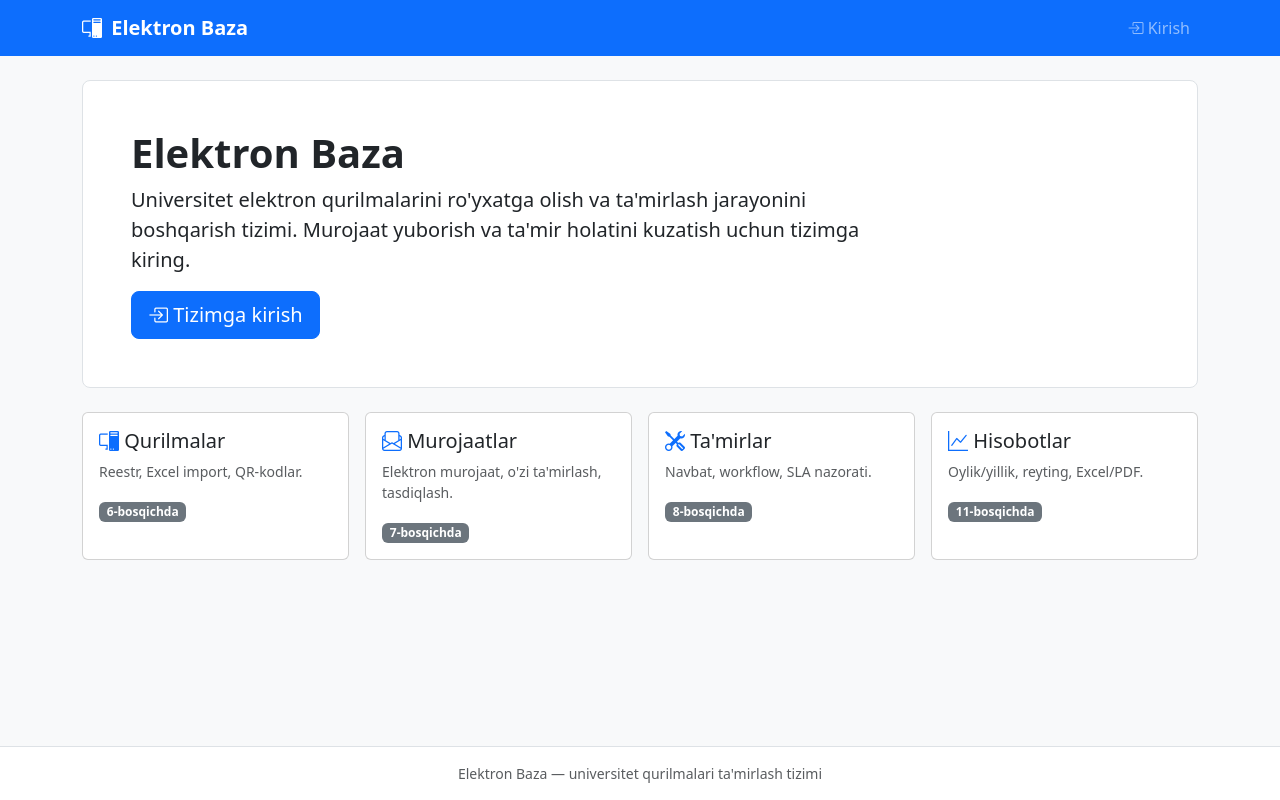
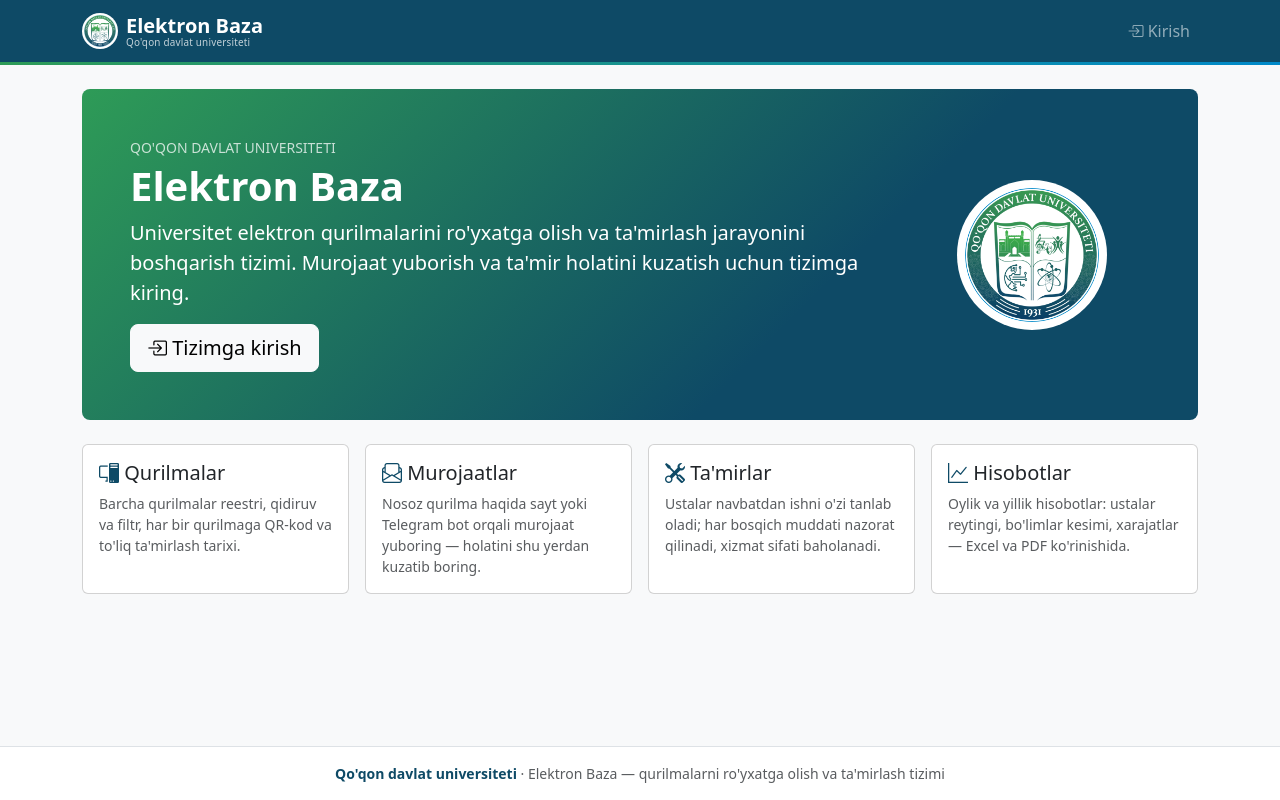
Before and after one commit to hfazliddin98/elektron_baza, a Django app: page / in a window 1280 px wide. Run offline with Django 5.2, Linux system fonts and the light colour scheme.

Commit message:
Universitet brend ranglari va logotipi
- kokandsu.uz saytidan Qoqon davlat universiteti logotipi olindi (static/img/logo.png)
- Rang palitrasi logotipdan: yashil #2E9B57, navy #0E4A66, kok #0089C9
- Bootstrap CSS ozgaruvchilari brend ranglariga moslandi (primary, success, info,
  havolalar, tugmalar)
- Navbar: navy fon + logotip va yashil-kok gradient chiziq
- Kirish sahifasi va bosh sahifada logotip, hero gradient logotip ranglarida
- Favicon, PDF hisobot sarlavhasida logotip va brend ranglari
- Chart.js diagrammalari brend ranglarida

Tuzatilgan xato: diagramma malumoti ikki marta JSON ga oralib qolgani uchun
sahifadagi barcha diagrammalar bosh chiqardi (json_script filtri lugat kutadi).
Xato qaytmasligi uchun test qoshildi.

Bosh sahifadagi N-bosqichda belgilar modul tavsiflari bilan almashtirildi.

Co-Authored-By: Claude Fable 5 <noreply@anthropic.com>

```diff
--- a/static/css/style.css
+++ b/static/css/style.css
@@ -1,18 +1,160 @@
-/* Elektron Baza — umumiy uslublar */
+/* Elektron Baza — Qo'qon davlat universiteti brend ranglari.
+   Ranglar logotipdan olingan (static/img/logo.png):
+   yashil #2E9B57 — logotipning yuqori qismi
+   navy   #0E4A66 — logotipning pastki qismi
+   ko'k   #0089C9 — tashqi halqa */
 
-.navbar-brand i {
-    margin-right: 0.25rem;
+:root {
+    --qdu-yashil: #2e9b57;
+    --qdu-yashil-600: #268049;
+    --qdu-yashil-700: #1f6b3d;
+    --qdu-navy: #0e4a66;
+    --qdu-navy-600: #0b3b52;
+    --qdu-navy-700: #093244;
+    --qdu-kok: #0089c9;
+    --qdu-kok-600: #0072a8;
+
+    /* Bootstrap o'zgaruvchilarini brend ranglariga moslash */
+    --bs-primary: var(--qdu-navy);
+    --bs-primary-rgb: 14, 74, 102;
+    --bs-success: var(--qdu-yashil);
+    --bs-success-rgb: 46, 155, 87;
+    --bs-info: var(--qdu-kok);
+    --bs-info-rgb: 0, 137, 201;
+
+    --bs-link-color: var(--qdu-navy);
+    --bs-link-color-rgb: 14, 74, 102;
+    --bs-link-hover-color: var(--qdu-kok);
+    --bs-link-hover-color-rgb: 0, 137, 201;
+    --bs-focus-ring-color: rgba(14, 74, 102, 0.25);
 }
+
+/* --- Tugmalar (Bootstrap 5.3 da tugma ranglari alohida o'zgaruvchilarda) --- */
+
+.btn-primary {
+    --bs-btn-bg: var(--qdu-navy);
+    --bs-btn-border-color: var(--qdu-navy);
+    --bs-btn-hover-bg: var(--qdu-navy-600);
+    --bs-btn-hover-border-color: var(--qdu-navy-600);
+    --bs-btn-active-bg: var(--qdu-navy-700);
+    --bs-btn-active-border-color: var(--qdu-navy-700);
+    --bs-btn-disabled-bg: var(--qdu-navy);
+    --bs-btn-disabled-border-color: var(--qdu-navy);
+    --bs-btn-focus-shadow-rgb: 14, 74, 102;
+}
+
+.btn-outline-primary {
+    --bs-btn-color: var(--qdu-navy);
+    --bs-btn-border-color: var(--qdu-navy);
+    --bs-btn-hover-bg: var(--qdu-navy);
+    --bs-btn-hover-border-color: var(--qdu-navy);
+    --bs-btn-active-bg: var(--qdu-navy-600);
+    --bs-btn-active-border-color: var(--qdu-navy-600);
+    --bs-btn-disabled-color: var(--qdu-navy);
+    --bs-btn-disabled-border-color: var(--qdu-navy);
+    --bs-btn-focus-shadow-rgb: 14, 74, 102;
+}
+
+.btn-success {
+    --bs-btn-bg: var(--qdu-yashil);
+    --bs-btn-border-color: var(--qdu-yashil);
+    --bs-btn-hover-bg: var(--qdu-yashil-600);
+    --bs-btn-hover-border-color: var(--qdu-yashil-600);
+    --bs-btn-active-bg: var(--qdu-yashil-700);
+    --bs-btn-active-border-color: var(--qdu-yashil-700);
+    --bs-btn-disabled-bg: var(--qdu-yashil);
+    --bs-btn-disabled-border-color: var(--qdu-yashil);
+    --bs-btn-focus-shadow-rgb: 46, 155, 87;
+}
+
+.btn-outline-success {
+    --bs-btn-color: var(--qdu-yashil-600);
+    --bs-btn-border-color: var(--qdu-yashil);
+    --bs-btn-hover-bg: var(--qdu-yashil);
+    --bs-btn-hover-border-color: var(--qdu-yashil);
+    --bs-btn-active-bg: var(--qdu-yashil-600);
+    --bs-btn-active-border-color: var(--qdu-yashil-600);
+    --bs-btn-focus-shadow-rgb: 46, 155, 87;
+}
+
+/* --- Navbar: navy fon va logotip rangidagi gradient chiziq --- */
+
+.navbar.bg-primary {
+    background-color: var(--qdu-navy) !important;
+    border-bottom: 3px solid transparent;
+    border-image: linear-gradient(90deg, var(--qdu-yashil), var(--qdu-kok)) 1;
+}
+
+.navbar-brand {
+    display: flex;
+    align-items: center;
+    gap: 0.5rem;
+}
+
+.brand-logo {
+    width: 36px;
+    height: 36px;
+    background: #fff;
+    border-radius: 50%;
+    padding: 2px;
+    object-fit: contain;
+    flex-shrink: 0;
+}
+
+.brand-nomi {
+    line-height: 1.1;
+}
+
+.brand-nomi small {
+    display: block;
+    font-size: 0.62rem;
+    font-weight: 400;
+    opacity: 0.75;
+    letter-spacing: 0.02em;
+}
+
+.navbar-dark .nav-link.active {
+    border-bottom: 2px solid var(--qdu-yashil);
+}
+
+/* --- Kartalar va sarlavhalar --- */
 
 .card {
     transition: box-shadow 0.15s ease-in-out;
 }
 
 .card:hover {
-    box-shadow: 0 0.25rem 0.75rem rgba(0, 0, 0, 0.08);
+    box-shadow: 0 0.25rem 0.75rem rgba(14, 74, 102, 0.12);
 }
 
-/* QR yorliqlarni chop etish */
+.table > thead.table-light th {
+    color: var(--qdu-navy);
+}
+
+/* Kirish sahifasidagi logotip */
+.kirish-logo {
+    width: 96px;
+    height: 96px;
+    object-fit: contain;
+}
+
+/* Bosh sahifadagi salomlashuv bo'limi */
+.hero {
+    background: linear-gradient(135deg, var(--qdu-yashil) 0%, var(--qdu-navy) 65%);
+    color: #fff;
+}
+
+.hero code {
+    color: #d7f0e2;
+}
+
+footer .footer-brend {
+    color: var(--qdu-navy);
+    font-weight: 600;
+}
+
+/* --- QR yorliqlarni chop etish --- */
+
 @media print {
     .navbar,
     footer,
--- a/templates/base.html
+++ b/templates/base.html
@@ -5,6 +5,7 @@
     <meta charset="UTF-8">
     <meta name="viewport" content="width=device-width, initial-scale=1">
     <title>{% block title %}Elektron Baza{% endblock %}</title>
+    <link rel="icon" href="{% static 'img/logo.png' %}" type="image/png">
     <link href="https://cdn.jsdelivr.net/npm/bootstrap@5.3.3/dist/css/bootstrap.min.css" rel="stylesheet">
     <link href="https://cdn.jsdelivr.net/npm/bootstrap-icons@1.11.3/font/bootstrap-icons.min.css" rel="stylesheet">
     <link href="{% static 'css/style.css' %}" rel="stylesheet">
@@ -14,7 +15,11 @@
 <nav class="navbar navbar-expand-lg navbar-dark bg-primary">
     <div class="container">
         <a class="navbar-brand fw-bold" href="{% url 'home' %}">
-            <i class="bi bi-pc-display"></i> Elektron Baza
+            <img src="{% static 'img/logo.png' %}" alt="Qo'qon davlat universiteti" class="brand-logo">
+            <span class="brand-nomi">
+                Elektron Baza
+                <small>Qo'qon davlat universiteti</small>
+            </span>
         </a>
         <button class="navbar-toggler" type="button" data-bs-toggle="collapse" data-bs-target="#navbarMenu">
             <span class="navbar-toggler-icon"></span>
@@ -153,7 +158,8 @@
 
 <footer class="py-3 bg-white border-top">
     <div class="container text-center text-muted small">
-        Elektron Baza — universitet qurilmalari ta'mirlash tizimi
+        <span class="footer-brend">Qo'qon davlat universiteti</span> ·
+        Elektron Baza — qurilmalarni ro'yxatga olish va ta'mirlash tizimi
     </div>
 </footer>
 
--- a/templates/home.html
+++ b/templates/home.html
@@ -1,17 +1,27 @@
 {% extends 'base.html' %}
+{% load static %}
 
 {% block title %}Bosh sahifa — Elektron Baza{% endblock %}
 
 {% block content %}
-<div class="p-4 p-md-5 mb-4 rounded-3 bg-white border">
+<div class="p-4 p-md-5 mb-4 rounded-3 hero">
+    <div class="row align-items-center">
+        <div class="col-md-9">
+            <p class="text-uppercase small mb-1 opacity-75">Qo'qon davlat universiteti</p>
             <h1 class="display-6 fw-bold">Elektron Baza</h1>
-    <p class="col-md-9 lead">
+            <p class="lead">
                 Universitet elektron qurilmalarini ro'yxatga olish va ta'mirlash jarayonini
                 boshqarish tizimi. Murojaat yuborish va ta'mir holatini kuzatish uchun tizimga kiring.
             </p>
-    <a href="{% url 'login' %}" class="btn btn-primary btn-lg">
+            <a href="{% url 'login' %}" class="btn btn-light btn-lg">
                 <i class="bi bi-box-arrow-in-right"></i> Tizimga kirish
             </a>
+        </div>
+        <div class="col-md-3 text-center d-none d-md-block">
+            <img src="{% static 'img/logo.png' %}" alt="Qo'qon davlat universiteti"
+                 class="img-fluid bg-white rounded-circle p-2" style="max-width: 150px;">
+        </div>
+    </div>
 </div>
 
 <div class="row g-3">
@@ -19,8 +29,10 @@
         <div class="card h-100">
             <div class="card-body">
                 <h5 class="card-title"><i class="bi bi-pc-display text-primary"></i> Qurilmalar</h5>
-                <p class="card-text small text-muted">Reestr, Excel import, QR-kodlar.</p>
-                <span class="badge text-bg-secondary">6-bosqichda</span>
+                <p class="card-text small text-muted mb-0">
+                    Barcha qurilmalar reestri, qidiruv va filtr, har bir qurilmaga QR-kod
+                    va to'liq ta'mirlash tarixi.
+                </p>
             </div>
         </div>
     </div>
@@ -28,8 +40,10 @@
         <div class="card h-100">
             <div class="card-body">
                 <h5 class="card-title"><i class="bi bi-envelope-paper text-primary"></i> Murojaatlar</h5>
-                <p class="card-text small text-muted">Elektron murojaat, o'zi ta'mirlash, tasdiqlash.</p>
-                <span class="badge text-bg-secondary">7-bosqichda</span>
+                <p class="card-text small text-muted mb-0">
+                    Nosoz qurilma haqida sayt yoki Telegram bot orqali murojaat yuboring —
+                    holatini shu yerdan kuzatib boring.
+                </p>
             </div>
         </div>
     </div>
@@ -37,8 +51,10 @@
         <div class="card h-100">
             <div class="card-body">
                 <h5 class="card-title"><i class="bi bi-tools text-primary"></i> Ta'mirlar</h5>
-                <p class="card-text small text-muted">Navbat, workflow, SLA nazorati.</p>
-                <span class="badge text-bg-secondary">8-bosqichda</span>
+                <p class="card-text small text-muted mb-0">
+                    Ustalar navbatdan ishni o'zi tanlab oladi; har bosqich muddati
+                    nazorat qilinadi, xizmat sifati baholanadi.
+                </p>
             </div>
         </div>
     </div>
@@ -46,8 +62,10 @@
         <div class="card h-100">
             <div class="card-body">
                 <h5 class="card-title"><i class="bi bi-graph-up text-primary"></i> Hisobotlar</h5>
-                <p class="card-text small text-muted">Oylik/yillik, reyting, Excel/PDF.</p>
-                <span class="badge text-bg-secondary">11-bosqichda</span>
+                <p class="card-text small text-muted mb-0">
+                    Oylik va yillik hisobotlar: ustalar reytingi, bo'limlar kesimi,
+                    xarajatlar — Excel va PDF ko'rinishida.
+                </p>
             </div>
         </div>
     </div>
--- a/templates/reports/hisobot.html
+++ b/templates/reports/hisobot.html
@@ -289,7 +289,8 @@
 <script>
 (function () {
     var d = JSON.parse(document.getElementById('diagramma-malumot').textContent);
-    var kok = '#0d6efd', yashil = '#198754', sariq = '#ffc107', kulrang = '#6c757d';
+    // Ranglar universitet logotipidan (static/css/style.css ga qarang)
+    var kok = '#0e4a66', yashil = '#2e9b57', sariq = '#e8a33d', kulrang = '#0089c9';
 
     new Chart(document.getElementById('oylarChart'), {
         type: 'line',
```
Also changed, not shown: reports/tests_diagramma.py (added, +43 -0 lines), reports/views.py (+9 -3 lines), templates/registration/login.html (+8 -1 lines), templates/reports/hisobot_pdf.html (+21 -8 lines), static/img/logo.png (added). Lines whose indentation alone changed are shown as unchanged.
